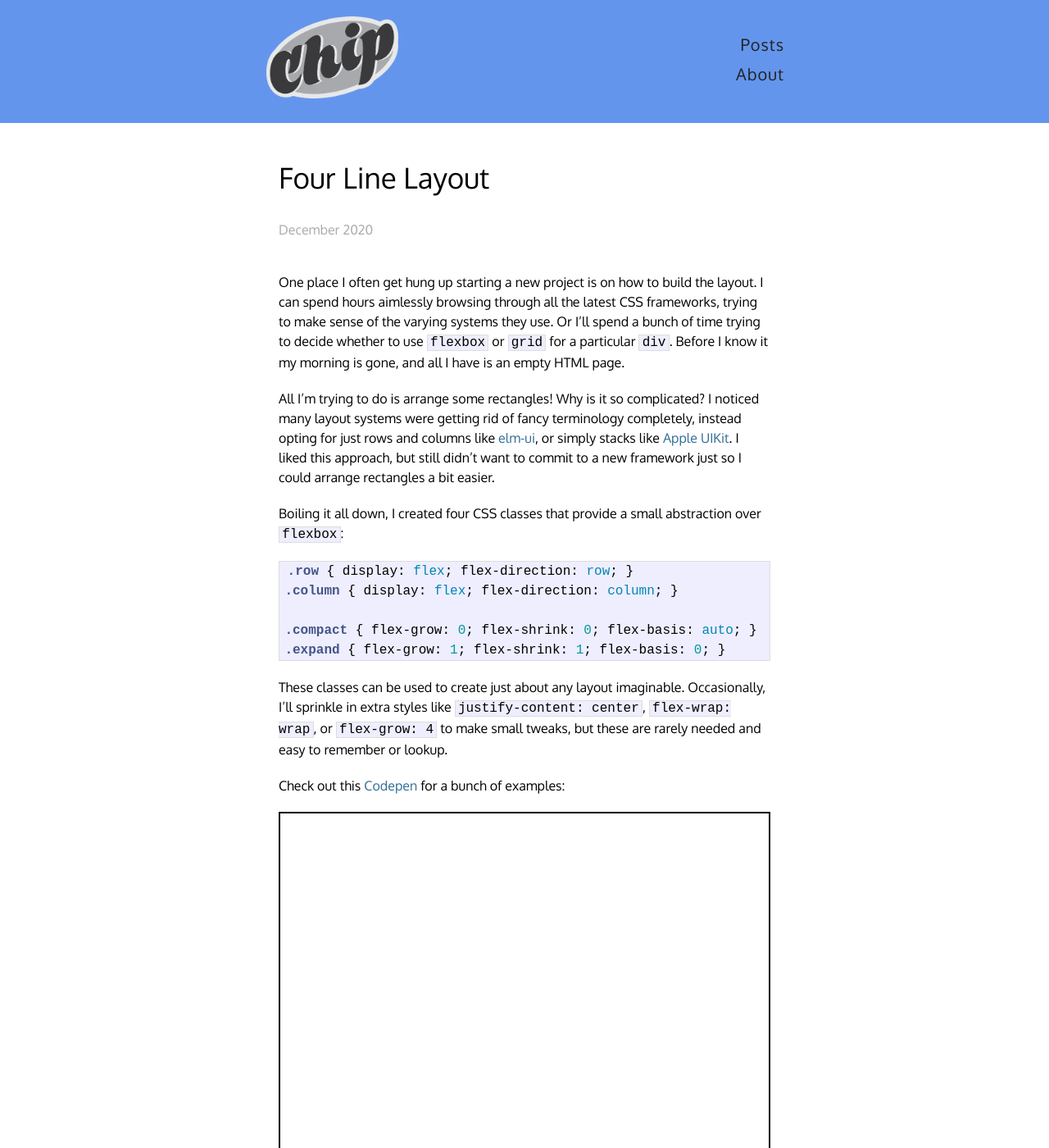
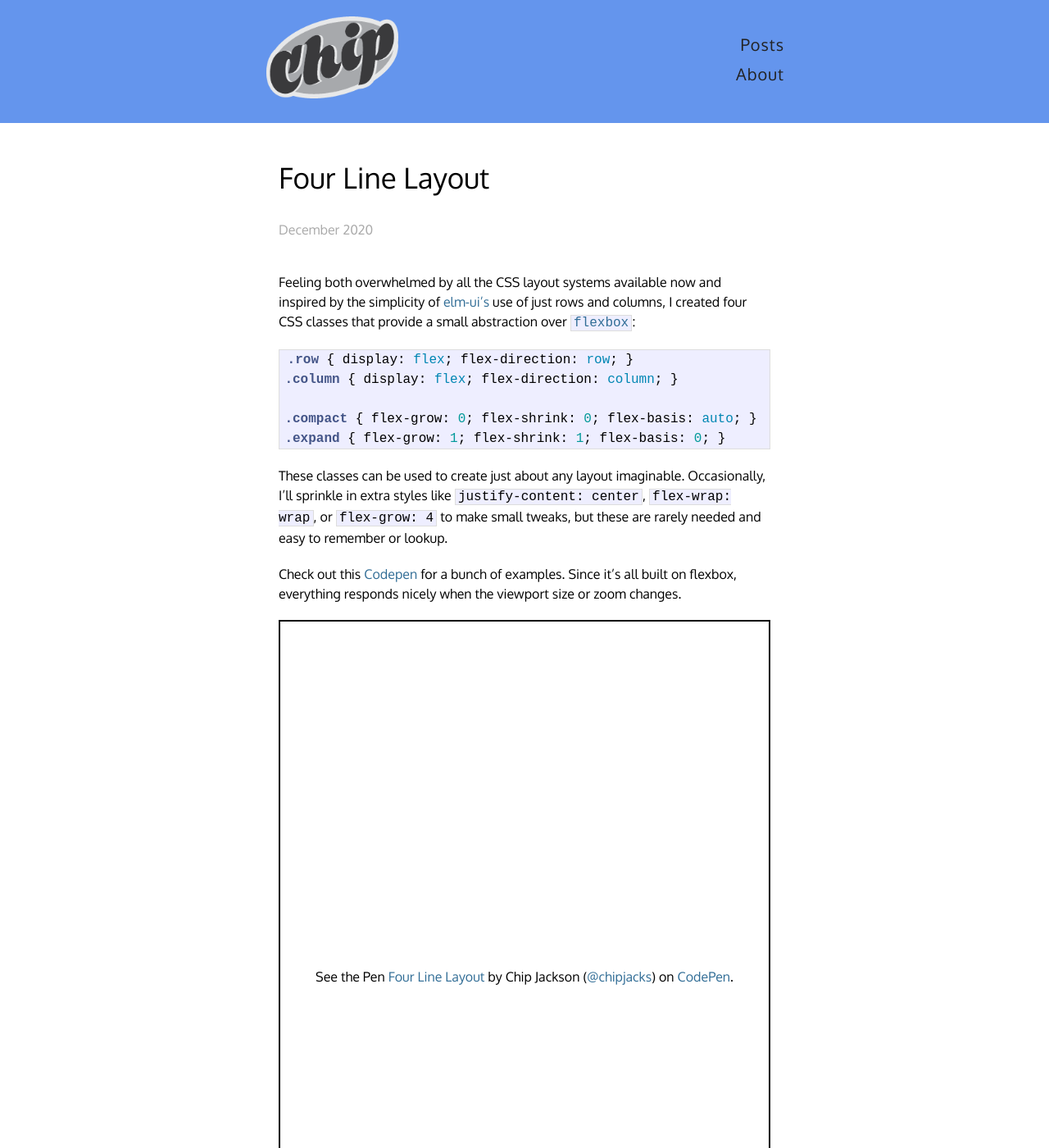
Before and after one commit to chipjacks/chipjacks.github.io, a Jekyll site: the page built from _posts/2020-12-29-four-line-layout.markdown, in a window 1280 px wide and 1400 px high. Shown: the whole window at 82% size. Built offline with Jekyll 4.4.1, drawn with Linux system fonts in a browser that asks for light colours.

Commit message:
Cleanup four line layout.

````diff
--- a/_posts/2020-12-29-four-line-layout.markdown
+++ b/_posts/2020-12-29-four-line-layout.markdown
@@ -6,24 +6,11 @@ snippet: "Define any layout with just four simple CSS classes."
 categories: posts
 ---
 
-One place I often get hung up starting a new project is on how to build the
-layout. I can spend hours aimlessly browsing through all the latest CSS
-frameworks, trying to make sense of the varying systems they use.  Or I'll
-spend a bunch of time trying to decide whether to use `flexbox` or `grid`
-for a particular `div`. Before I know it my morning is gone, and all I
-have is an empty HTML page.
-
-All I’m trying to do is arrange some rectangles! Why is
-it so complicated? I noticed many layout systems were getting rid of fancy
-terminology completely, instead opting for just rows and columns like
-[elm-ui](https://package.elm-lang.org/packages/mdgriffith/elm-ui/1.1.8/Element#row),
-or simply stacks like [Apple
-UIKit](https://developer.apple.com/documentation/uikit/view_layout). I liked
-this approach, but still didn’t want to commit to a new framework just so I
-could arrange rectangles a bit easier.
-
-Boiling it all down, I created four CSS classes that provide a small
-abstraction over `flexbox`:
+Feeling both overwhelmed by all the CSS layout systems available now and
+inspired by the simplicity of
+[elm-ui's](https://package.elm-lang.org/packages/mdgriffith/elm-ui/1.1.8/Element#row)
+use of just rows and columns, I created four CSS classes that
+provide a small abstraction over [`flexbox`](https://css-tricks.com/snippets/css/a-guide-to-flexbox/):
 
 ```css
 .row { display: flex; flex-direction: row; }
@@ -38,7 +25,10 @@ Occasionally, I’ll sprinkle in extra styles like `justify-content: center`,
 `flex-wrap: wrap`, or `flex-grow: 4` to make small tweaks, but these are rarely
 needed and easy to remember or lookup.
 
-Check out this [Codepen](https://codepen.io/chipjacks/pen/XWjVQqd) for a bunch of examples:
+Check out this [Codepen](https://codepen.io/chipjacks/pen/XWjVQqd) for a bunch
+of examples. Since it's all built on flexbox, everything responds nicely when the
+viewport size or zoom changes.
+
 <p class="codepen" data-height="870" data-theme-id="light" data-default-tab="result" data-user="chipjacks" data-slug-hash="XWjVQqd" style="height: 870px; box-sizing: border-box; display: flex; align-items: center; justify-content: center; border: 2px solid; margin: 1em 0; padding: 1em;" data-pen-title="Four Line Layout">
   <span>See the Pen <a href="https://codepen.io/chipjacks/pen/XWjVQqd">
   Four Line Layout</a> by Chip Jackson (<a href="https://codepen.io/chipjacks">@chipjacks</a>)
````
